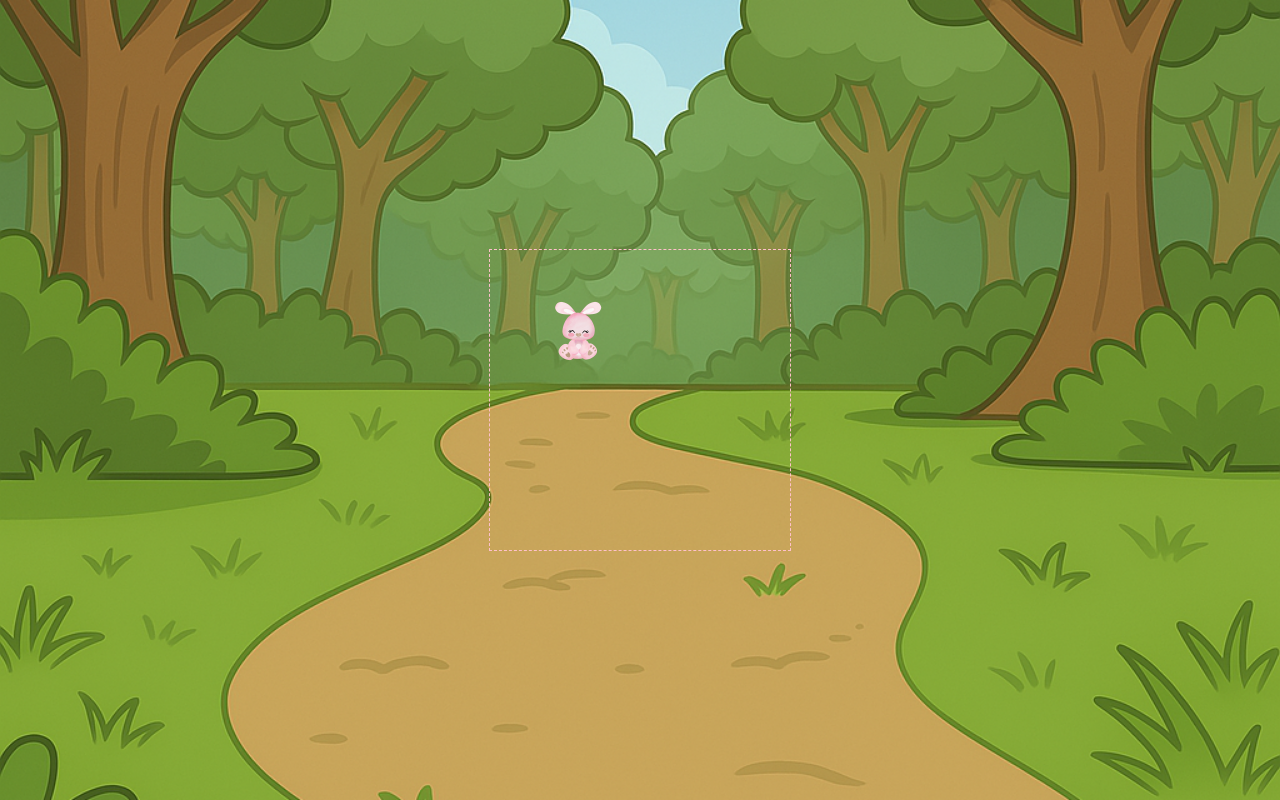
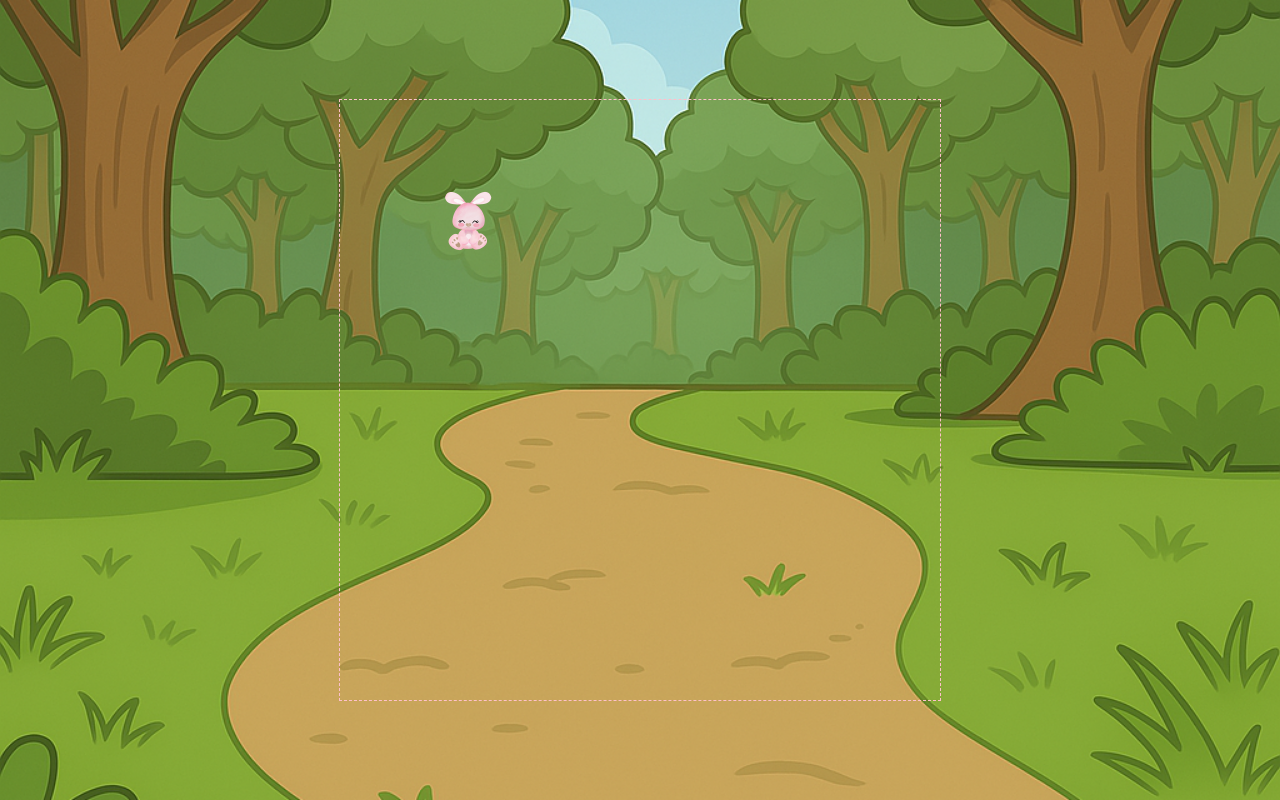
Before and after one commit to GerardoDiazD/MiPau_conejita, a plain HTML site: page index.html in a window 1280 px wide. Drawn offline with Linux system fonts and the light colour scheme.

Commit message:
conejita

```diff
--- a/estilos.css
+++ b/estilos.css
@@ -13,8 +13,8 @@ body {
 
         #juego {
             position: relative;
-            height: 300px;
-            width: 300px;
+            height: 600px;
+            width: 600px;
             display: flex;
             overflow: hidden;
             border: 1px dashed pink;
@@ -25,8 +25,8 @@ body {
 
         #conejita {
             position: absolute;
-            top: 50px;
-            left: 50px;
+            top: 90px;
+            left: 90px;
             background: none;
             border: none;
             cursor: pointer;
@@ -47,7 +47,7 @@ body {
             line-height: 1.2;
             border-radius: 10px;
             width: fit-content;
-            font-size: 20px;
+            font-size: 40px;
             text-align: center;
             color: rgb(9, 149, 204);
             max-width: 80%;
--- a/index.html
+++ b/index.html
@@ -3,7 +3,7 @@
 <html lang="es">
     <head>
         <meta charset="UTF-8">
-        <title>¡Felicidades!</title>
+        <title>¡Buen día!</title>
         <link rel="stylesheet" href="estilos.css">
     </head>
 
```
